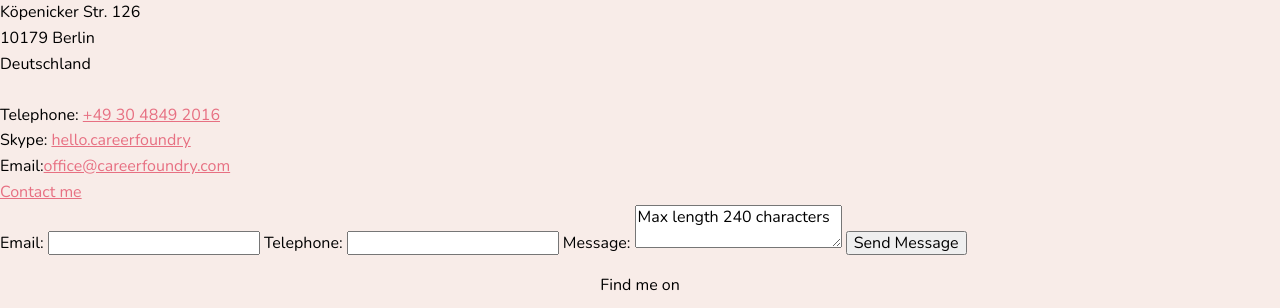
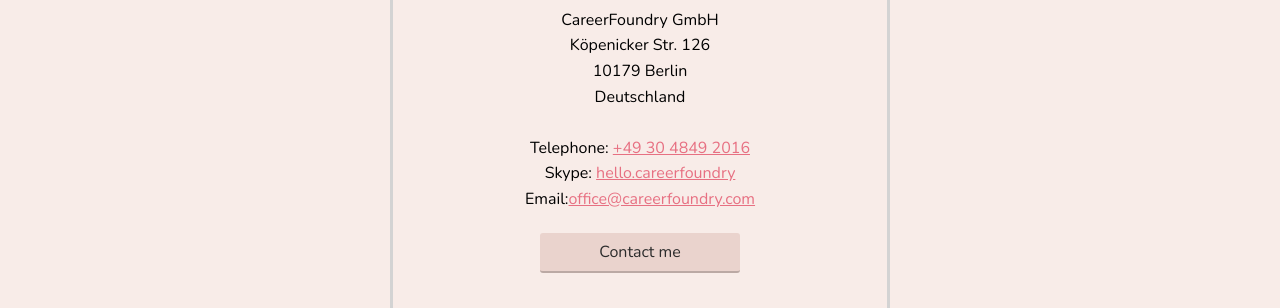
Before and after one commit to angelalingan/portfolio-website, a plain HTML site: page contact.html in a window 1280 px wide. Shown: the part 242-550 px from the top of the page. Drawn offline with nearby package versions, Linux system fonts and the light colour scheme.

Commit message:
Updated stylings of contact page

```diff
--- a/contact.html
+++ b/contact.html
@@ -37,7 +37,7 @@
 			</nav>
 		</header>
 
-			<div class="contact-page">
+			<div class="contact-page1">
 				<h1>Contact Me</h1>
 					<div>
 						CareerFoundry GmbH <br>
@@ -49,20 +49,21 @@
     					Skype: <a href="hello.careerfoundry">hello.careerfoundry</a><br>
     					Email:<a href="office@careerfoundry.com">office@careerfoundry.com</a>
     					<br>
-    					<a href="mailto:office@careerfoundry.com">Contact me</a>
+    					<form action="mailto:office@careerfoundry.com" target="_blank">
+							<button class="contact-me-button">Contact me</button>
+						</form>
 					</div>
 			</div>
 
-			<div class="contact-page">
-				<form action="#" method="post" id="contact-form">
+			<div class="contact-page2">
+				<h4>You can also use this form to get in touch!</h4>
+				<form action="#" method="post" class="contact-form">
 					<label class="standard-label" for="contact-email">Email:</label>
-					<input type="email" id="contact-email" required>
-
+						<input type="email" id="contact-email" required>
 					<label class="standard-label" for="telephone">Telephone:</label>
-					<input type="tel" pattern="\d{3}[\-]\d{3}[\-]\d{4}" id="telephone">
-
+						<input type="tel" pattern="\d{3}[\-]\d{3}[\-]\d{4}" id="telephone">
 					<label class="standard-label" for="message">Message:</label>
-					<textarea maxlength="240" required id="message">Max length 240 characters</textarea>
+						<textarea maxlength="240" required id="message">Max length 240 characters</textarea>
 					<input type="Submit" value="Send Message" id="messages">
 				</form>
 			</div>
```
